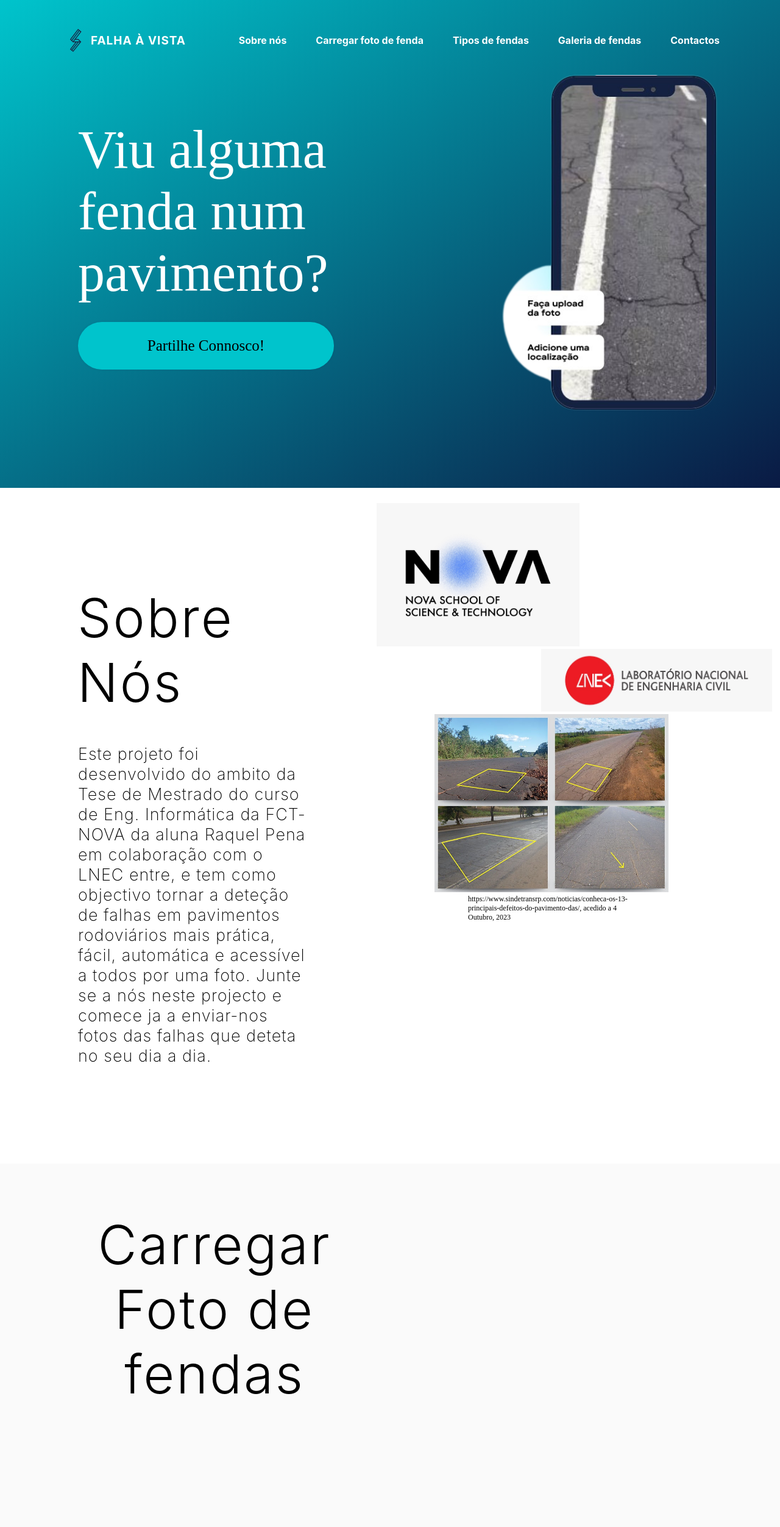
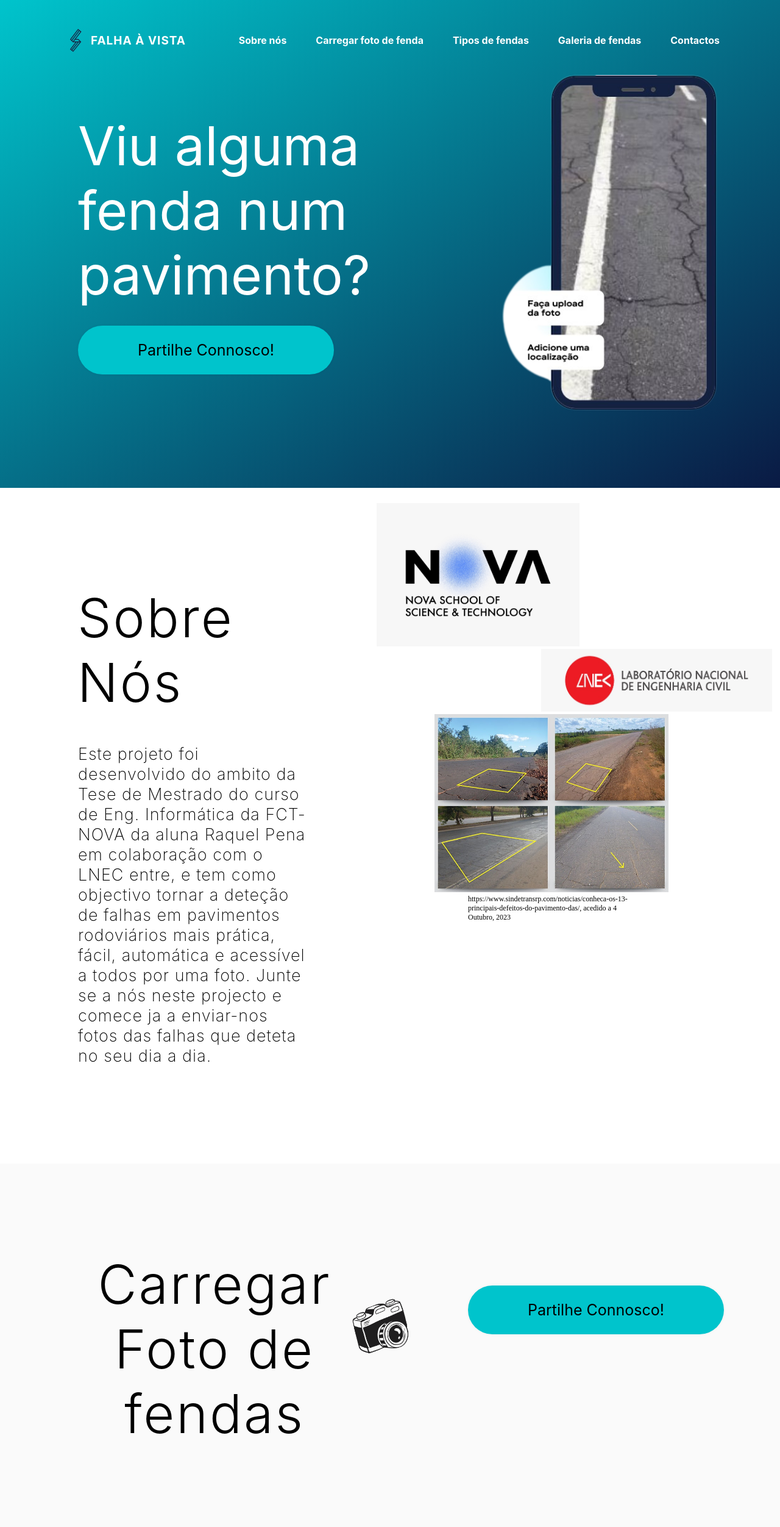
Before and after one commit to afonso-resendes/falhaavista, a React (Create React App) app: page / in a window 1280 px wide. Shown: the top 2504 px of the page at 61% size. Built offline with nearby package versions, Linux system fonts and the light colour scheme.

Commit message:
alteracoes finais

```diff
--- a/src/App.js
+++ b/src/App.js
@@ -10,6 +10,7 @@ import longe2 from "./longitudinal2.png";
 import malha from "./malha.jpeg";
 import nova from "./nova.jpeg";
 import logo from "./icon.png";
+import camera from "./camera.png";
 
 import { db, storage } from "./firebase";
 import { addDoc, collection } from "firebase/firestore";
@@ -193,8 +194,10 @@ acedido a 4 Outubro, 2023</p>
 
       {/* segunda pagina */}
       <div class="carregaZona" id="carregaZona">
-        <header>
+        <button style={{marginLeft: "60%", marginTop: 200}} class="btnIntro"><a href="#zonaForm" style={{color: "#000", textDecoration: "none"}}>Partilhe Connosco!</a></button>
+        <header style={{marginTop: -215, display: "flex"}}>
           <h1>Carregar Foto de fendas</h1>
+          <img style={{width: 100, height: 100, marginTop: 150}} src={camera} />
         </header>
         <div>
           <button id="b1">
--- a/src/index.css
+++ b/src/index.css
@@ -15,8 +15,9 @@ body {
 }
 
 code {
-  font-family: source-code-pro, Menlo, Monaco, Consolas, 'Courier New',
-    monospace;
+  font-family: -apple-system, BlinkMacSystemFont, 'Segoe UI', 'Roboto', 'Oxygen',
+  'Ubuntu', 'Cantarell', 'Fira Sans', 'Droid Sans', 'Helvetica Neue',
+  sans-serif;
 }
 
 .navbar-scrolled a, .navbar-scrolled a b {
@@ -103,7 +104,9 @@ nav ul li {
   margin-bottom: 30px;
   color: #fff;
   font-weight: 400;
-  font-family: "Avenir Next";
+  font-family: -apple-system, BlinkMacSystemFont, 'Segoe UI', 'Roboto', 'Oxygen',
+  'Ubuntu', 'Cantarell', 'Fira Sans', 'Droid Sans', 'Helvetica Neue',
+  sans-serif;
   font-size: 550%;
 }
 
@@ -119,7 +122,9 @@ nav ul li {
   border-radius: 100px;
   color: #000;
   font-weight: 400;
-  font-family: "Avenir Next";
+  font-family: -apple-system, BlinkMacSystemFont, 'Segoe UI', 'Roboto', 'Oxygen',
+  'Ubuntu', 'Cantarell', 'Fira Sans', 'Droid Sans', 'Helvetica Neue',
+  sans-serif;
   width: 420px;
   font-size: 25px;
   margin-left: 8rem;
@@ -245,7 +250,9 @@ nav ul li {
   font-weight: 400;
   color: #fff;
   margin-top: 150px;
-  font-family: "Avenir Next";
+  font-family: -apple-system, BlinkMacSystemFont, 'Segoe UI', 'Roboto', 'Oxygen',
+  'Ubuntu', 'Cantarell', 'Fira Sans', 'Droid Sans', 'Helvetica Neue',
+  sans-serif;
   width: 100%;
   text-align: center;
   position: absolute;
@@ -296,7 +303,9 @@ textarea {
   padding-right: 1%;
   padding-top: 15px;
   padding-bottom: 15px;
-  font-family: "Avenir Next";
+  font-family: -apple-system, BlinkMacSystemFont, 'Segoe UI', 'Roboto', 'Oxygen',
+  'Ubuntu', 'Cantarell', 'Fira Sans', 'Droid Sans', 'Helvetica Neue',
+  sans-serif;
 }
 
 form header {
@@ -310,13 +319,17 @@ form header {
 
 form label {
   font-size: 37px;
-  font-family: "Avenir Next";
+  font-family: -apple-system, BlinkMacSystemFont, 'Segoe UI', 'Roboto', 'Oxygen',
+  'Ubuntu', 'Cantarell', 'Fira Sans', 'Droid Sans', 'Helvetica Neue',
+  sans-serif;
 }
 
 form button {
   width: 100%;
   padding: 10px;
-  font-family: "Avenir Next";
+  font-family: -apple-system, BlinkMacSystemFont, 'Segoe UI', 'Roboto', 'Oxygen',
+  'Ubuntu', 'Cantarell', 'Fira Sans', 'Droid Sans', 'Helvetica Neue',
+  sans-serif;
   background-color: #00C4CC;
   color: #fff;
   border-radius: 5px;
```
Also changed, not shown: src/camera.png (added).
